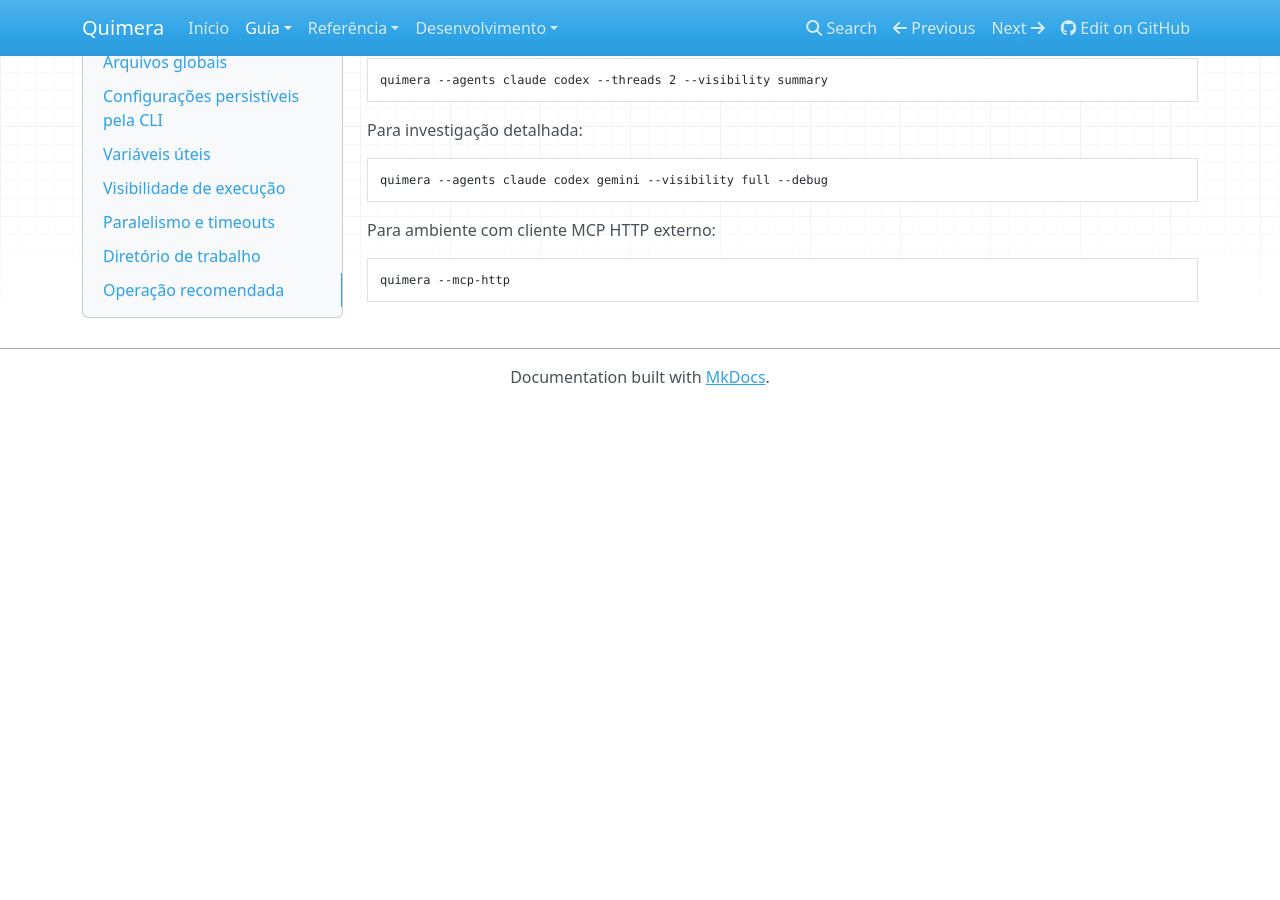
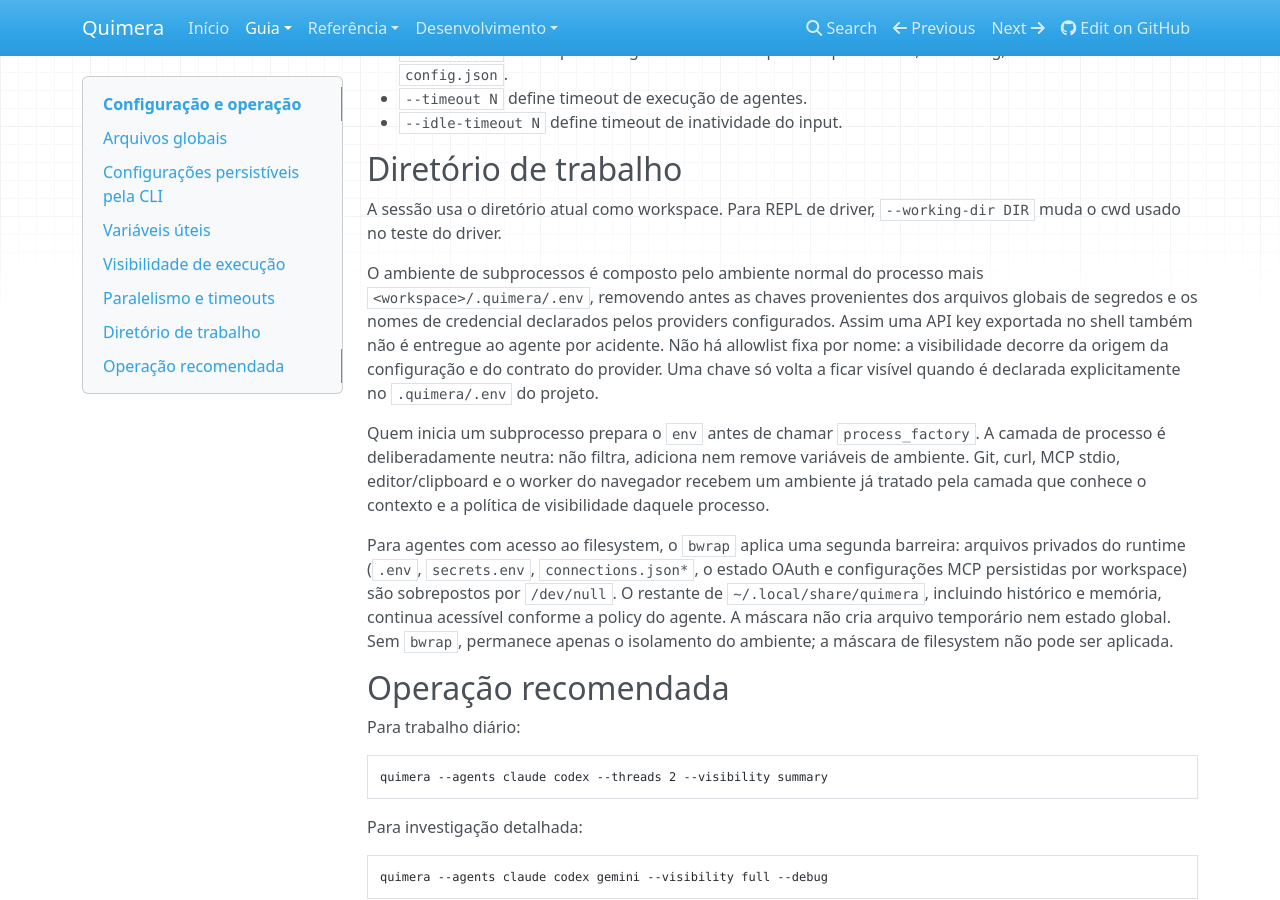
Before and after one commit to alexsilva/quimera, an MkDocs documentation site: the page built from docs/guia/configuracao.md, in a window 1280 px wide and 900 px high, scrolled down 1616 px. Built offline with MkDocs 1.6.1, drawn with Linux system fonts in a browser that asks for light colours; nearby versions of some CDN libraries; before the commit the page ends 2021 px from its top, so only the background shows below that; some of the changed text lies outside the part shown.

Commit message:
Document workspace and runtime environment architecture

```diff
--- a/docs/guia/configuracao.md
+++ b/docs/guia/configuracao.md
@@ -8,7 +8,18 @@ O Quimera procura um diretório gravável entre locais candidatos do usuário e
 |---|---|
 | `config.json` | Nome do usuário, janela de histórico, tema, densidade, idle timeout, visibilidade, threads, seleção de agentes e roteamento congelado/orquestrador. |
 | `connections.json` | Overrides e agentes dinâmicos criados por `--connect`. |
-| `.env` | Chaves simples `KEY=VALUE` para variáveis de modelo/API. |
+| `secrets.env` | Segredos globais do runtime, como chaves de providers/modelos. Não são propagados para agentes ou shell. |
+| `.env` | Fonte global legada de segredos, ainda lida pelo runtime para compatibilidade. |
+
+Variáveis operacionais específicas de um projeto ficam em
+`<workspace>/.quimera/.env`. Esse arquivo é deliberadamente disponibilizado
+aos agentes e ferramentas daquele workspace. Por exemplo, um projeto pode
+declarar `AWS_PROFILE` ou credenciais de um ambiente de testes sem torná-las
+globais para todos os workspaces.
+
+O armazenamento interno em `~/.local/share/quimera/workspaces/<hash>/`
+continua reservado a histórico, memória, logs e estado interno. O mecanismo de
+hash do workspace não participa da resolução de configuração operacional.
 
 As configurações MCP ficam no arquivo específico do workspace. Servidores e
 variáveis de ambiente são persistidos juntos. Atualizações de configuração e
@@ -33,7 +44,7 @@ Temas disponíveis na CLI incluem `panel`, `chat`, `rule`, `minimal`, `card` e `
 
 | Variável | Uso |
 |---|---|
-| `OPENAI_API_KEY` | Chave padrão para conexões OpenAI-compatible. |
+| `OPENAI_API_KEY` | Chave padrão para conexões OpenAI-compatible; normalmente em `secrets.env`. |
 | `QUIMERA_MCP_TOKEN` | Token opcional do entrypoint MCP socket standalone; não autentica o MCP HTTP. |
 | `QUIMERA_MAX_STDERR_LINES` | Ajusta limite de linhas de stderr exibidas em resumo. |
 | `SHELL` | Shell usado por ferramentas de comando quando não especificado. |
@@ -60,6 +71,28 @@ Sem a flag, vale o valor salvo em `config.json` (ajustável pela janela
 
 A sessão usa o diretório atual como workspace. Para REPL de driver, `--working-dir DIR` muda o cwd usado no teste do driver.
 
+O ambiente de subprocessos é composto pelo ambiente normal do processo mais
+`<workspace>/.quimera/.env`, removendo antes as chaves provenientes dos
+arquivos globais de segredos e os nomes de credencial declarados pelos
+providers configurados. Assim uma API key exportada no shell também não é
+entregue ao agente por acidente. Não há allowlist fixa por nome: a visibilidade
+decorre da origem da configuração e do contrato do provider. Uma chave só volta
+a ficar visível quando é declarada explicitamente no `.quimera/.env` do projeto.
+
+Quem inicia um subprocesso prepara o `env` antes de chamar `process_factory`.
+A camada de processo é deliberadamente neutra: não filtra, adiciona nem remove
+variáveis de ambiente. Git, curl, MCP stdio, editor/clipboard e o worker do
+navegador recebem um ambiente já tratado pela camada que conhece o contexto e
+a política de visibilidade daquele processo.
+
+Para agentes com acesso ao filesystem, o `bwrap` aplica uma segunda barreira:
+arquivos privados do runtime (`.env`, `secrets.env`, `connections.json*`, o
+estado OAuth e configurações MCP persistidas por workspace) são sobrepostos por
+`/dev/null`. O restante de `~/.local/share/quimera`, incluindo histórico e
+memória, continua acessível conforme a policy do agente. A máscara não cria
+arquivo temporário nem estado global. Sem `bwrap`, permanece apenas o isolamento
+do ambiente; a máscara de filesystem não pode ser aplicada.
+
 ## Operação recomendada
 
 Para trabalho diário:
```
Also changed, not shown: docs/desenvolvimento/arquitetura.md (+1 -1 lines), quimera/evidence/README.md (+1 -1 lines).
